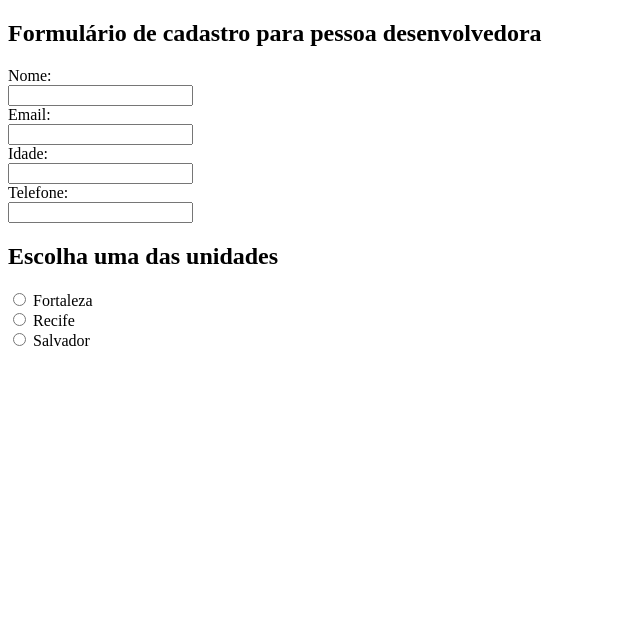
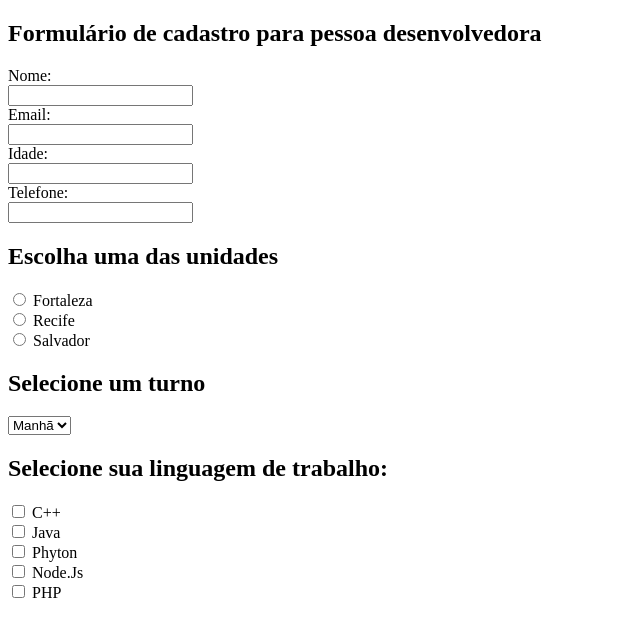
Before and after one commit to magicianLucas/formul-rio, a plain HTML site: page index.html in a window 1280 px wide. Shown: the whole page, without its empty margins (0-640 px from the left). Drawn offline with Linux system fonts and the light colour scheme.

Commit message:
tarefa de sala - formulário

```diff
--- a/index.html
+++ b/index.html
@@ -34,5 +34,28 @@
     <input type="radio" name="selecaoUnica" id="Salvador" value="3">
     <label for="Salvador">Salvador</label>
     <br>
+    <h2>Selecione um turno</h2>
+    <select name="Select" id="Select">
+        <option value="1" >Manhã</option>
+        <option value="2">Tarde</option>
+        <option value="3">Noite</option>
+    </select>
+    <h2>Selecione sua linguagem de trabalho:</h2>
+    <input type="checkbox" name="selecao" id="C" value="C">
+        <label for="C">C++</label>
+        <br>
+        <input type="checkbox" name="selecao" id="Java" value="Java">
+        <label for="Java">Java</label>
+        <br>
+        <input type="checkbox" name="selecao" id="phyton" value="phyton">
+        <label for="phyton">Phyton</label>
+        <br>
+        <input type="checkbox" name="selecao" id="node" value="node">
+        <label for="node">Node.Js</label>
+        <br>
+        <input type="checkbox" name="selecao" id="php" value="Php">
+        <label for="php">PHP</label>
+        <br>
+
 </body>
 </html>
```
